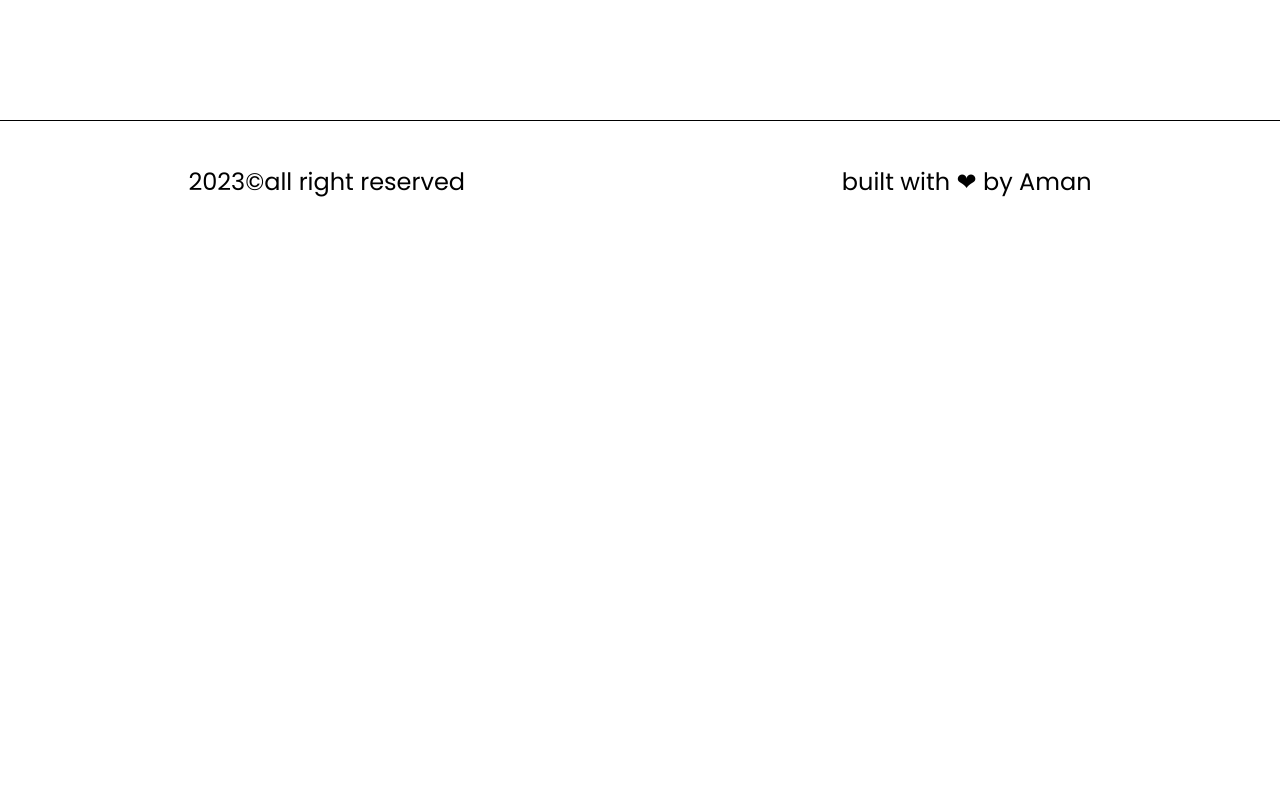
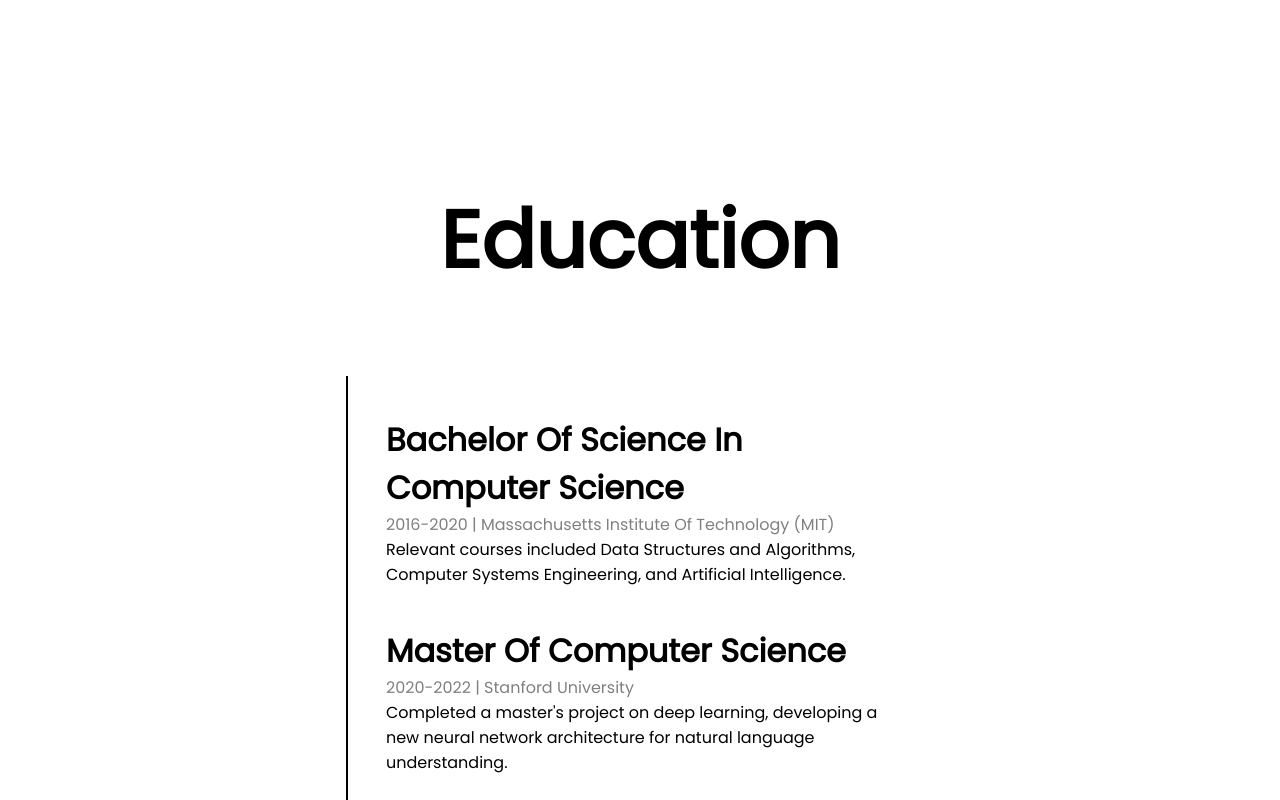
Before and after one commit to the-day-dreamer/portfolio3, a Next.js app: page /about in a window 1280 px wide. Shown: the part 4600-5400 px from the top of the page. Before the commit the page ends 4841 px from the top, so only its background shows below. Built offline with nearby package versions, Linux system fonts and the light colour scheme.

Commit message:
completed education section

```diff
--- /dev/null
+++ b/components/Education.js
@@ -0,0 +1,42 @@
+import styles from '@/styles/Education.module.css'
+const Details = ({degree , time , address , work})=>{
+    return <li className={styles.list}>
+        <div className={styles.degree}>{degree}</div>
+        <span className={styles.time}>{time} | {address}</span>
+        <p className={styles.work}>{work}</p>
+    </li>
+}
+const Education = () => {
+    return (
+        <div className={styles.education}>
+            <div className={styles.educationTitle}>
+                Education
+            </div>
+            <div className={styles.educationDetails}>
+                <div className={styles.line}></div>
+                <ul>
+                    <Details
+                    degree={"Bachelor Of Science In Computer Science"}
+                    time={"2016-2020"}
+                    address={"Massachusetts Institute Of Technology (MIT)"}
+                    work={"Relevant courses included Data Structures and Algorithms, Computer Systems Engineering, and Artificial Intelligence."}
+                    />
+                    <Details
+                    degree={"Master Of Computer Science"}
+                    time={"2020-2022"}
+                    address={"Stanford University"}
+                    work={"Completed a master's project on deep learning, developing a new neural network architecture for natural language understanding."}
+                    />
+                    <Details
+                    degree={"Online Coursework"}
+                    time={"2016-2020"}
+                    address={"Coursera And EdX"}
+                    work={"Completed coursework in advanced topics such as Reinforcement Learning, Computer Vision, and Machine Learning Engineering."}
+                    />
+                </ul>
+            </div>
+        </div>
+     );
+}
+
+export default Education;
--- a/pages/about.js
+++ b/pages/about.js
@@ -8,6 +8,7 @@ import man from '../public/man.jpg'
 import Image from 'next/image';
 import { useEffect, useRef } from 'react';
 import Skills from '@/components/Skills';
+import Education from '@/components/Education';
 const passion = {
     initial: {
         opacity: 0
@@ -100,6 +101,7 @@ const About = () => {
                 </div>
                 <Skills/>
                 <Experience/>
+                <Education/>
                 <Footer />
             </main>
         </>
--- /dev/null
+++ b/styles/Education.module.css
@@ -0,0 +1,41 @@
+.education{
+    width: 100%;
+    height: 150vh;
+}
+.educationTitle{
+    height: 30vh;
+    width: 100%;
+    font-size: 5rem;
+    display: flex;
+    align-items: center;
+    justify-content: center;
+    font-family: var(--bodyFont);
+    font-weight: 600;
+}
+.educationDetails{
+    height: 100vh;
+    width: 40%;
+    margin: auto;
+    /* border: 1px solid red; */
+    padding: 2vh;
+    font-family: var(--bodyFont);
+    display: flex;
+}
+.degree{
+    font-size: 2rem;
+    font-weight: 600;
+}
+.time{
+    color: grey;
+}
+
+.list{
+    margin-top: 5vh;
+}
+.line{
+    width: 4px;
+    height: 100%;
+    background-color: #000;
+    position: relative;
+    left: -3vw;
+}
```
